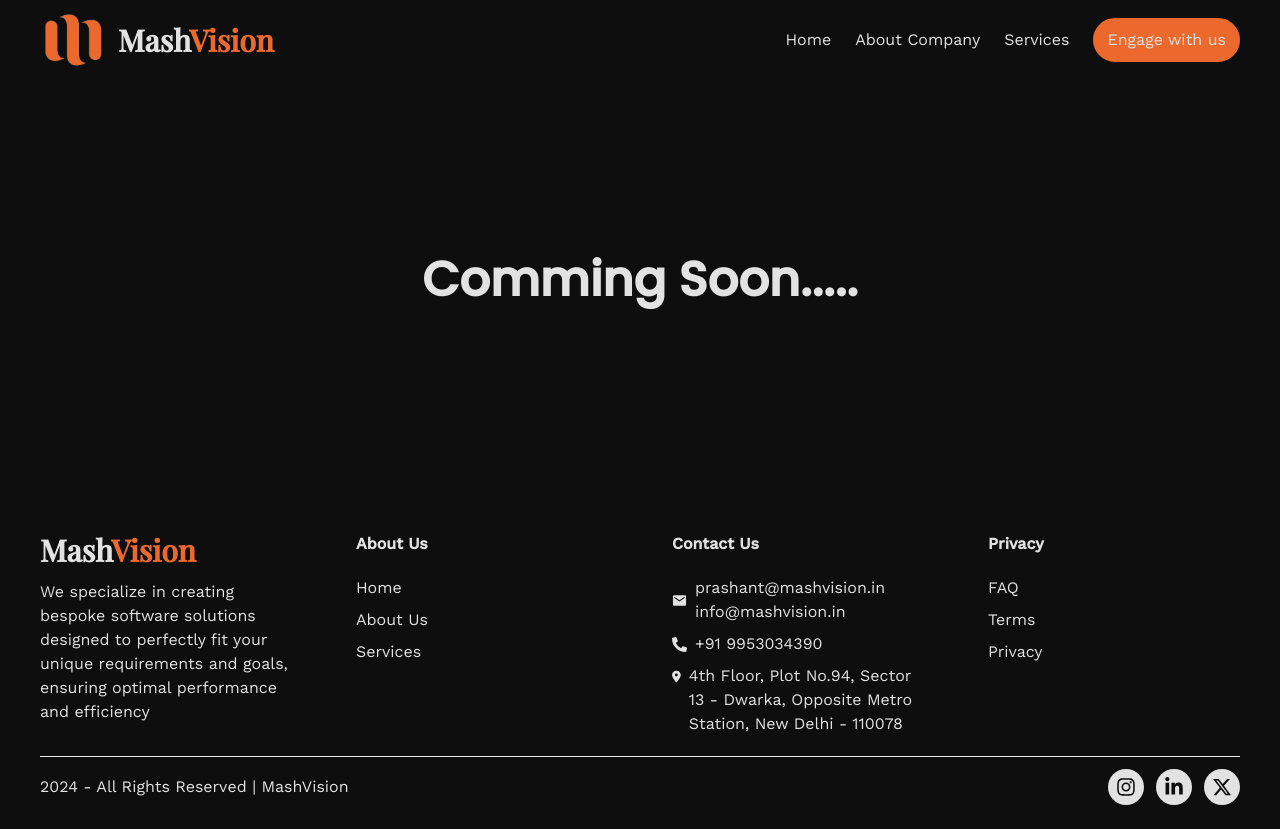
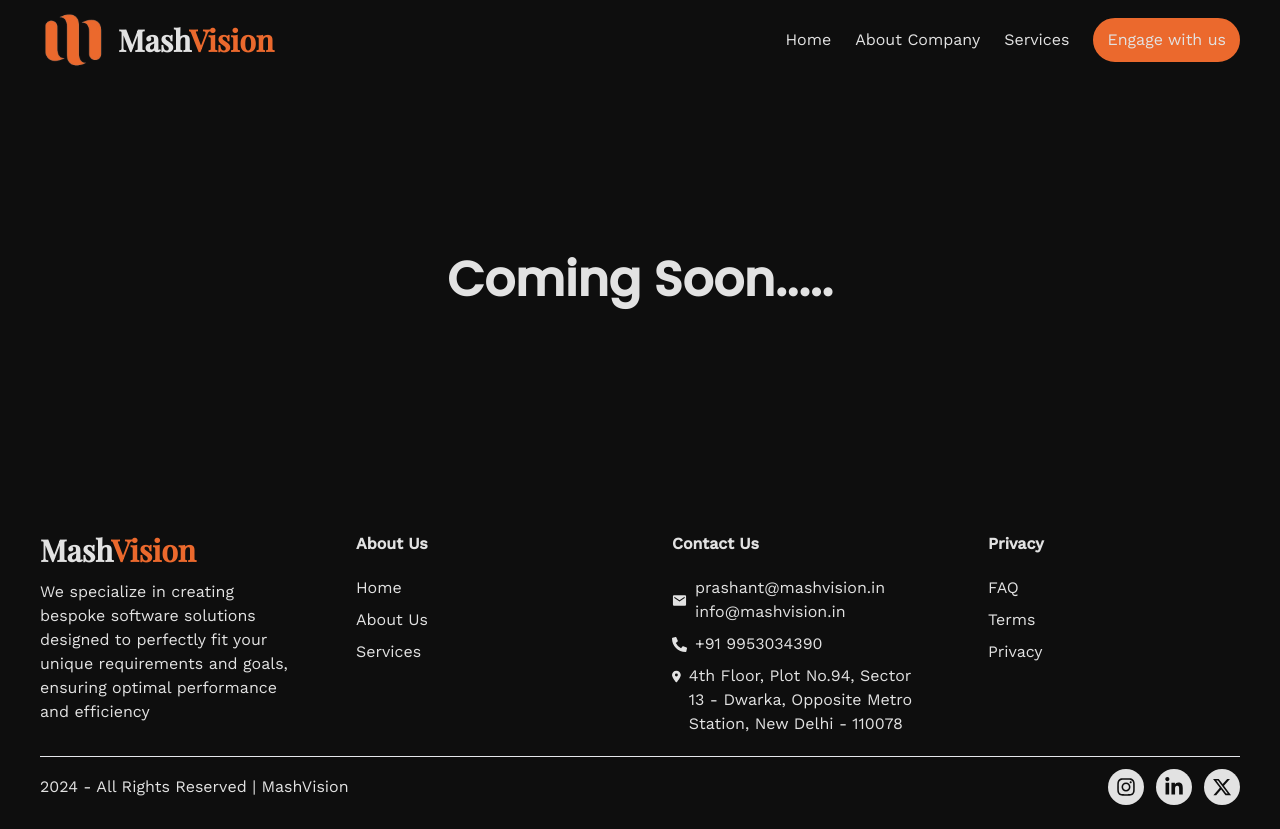
Before and after one commit to sai-ram-kaushik/mashvision, a Next.js app: page /business-assistants in a window 1280 px wide. Built offline with nearby package versions, Linux system fonts and the light colour scheme.

Commit message:
Corrected some spelling mistakes

```diff
--- a/app/business-assistants/page.jsx
+++ b/app/business-assistants/page.jsx
@@ -4,7 +4,7 @@ const BusinessAssistances = () => {
   return (
     <div className='w-full h-[50vh]'>
         <div className='flex items-center justify-center w-full h-full'>
-            <h2>Comming Soon.....</h2>
+            <h2>Coming Soon.....</h2>
         </div>
     </div>
   )
--- a/app/business-process-automation/page.jsx
+++ b/app/business-process-automation/page.jsx
@@ -4,7 +4,7 @@ const BusinessProcessAutomation = () => {
   return (
     <div className="w-full h-[50vh]">
       <div className="flex items-center justify-center w-full h-full">
-        <h2>Comming Soon.....</h2>
+        <h2>Coming Soon.....</h2>
       </div>
     </div>
   );
--- a/app/chat-bot/page.jsx
+++ b/app/chat-bot/page.jsx
@@ -4,7 +4,7 @@ const ChatBot = () => {
   return (
     <div className='w-full h-[50vh]'>
         <div className='flex items-center justify-center w-full h-full'>
-            <h2>Comming Soon.....</h2>
+            <h2>Coming Soon.....</h2>
         </div>
     </div>
   )
--- a/app/connected-devices/page.jsx
+++ b/app/connected-devices/page.jsx
@@ -4,7 +4,7 @@ const ConnectedDevices = () => {
   return (
     <div className='w-full h-[50vh]'>
         <div className='flex items-center justify-center w-full h-full'>
-            <h2>Comming Soon.....</h2>
+            <h2>Coming Soon.....</h2>
         </div>
     </div>
   )
--- a/app/faq/page.jsx
+++ b/app/faq/page.jsx
@@ -4,7 +4,7 @@ const FAQ = () => {
   return (
     <div className='w-full h-[50vh]'>
         <div className='flex items-center justify-center w-full h-full'>
-            <h2>Comming Soon.....</h2>
+            <h2>Coming Soon.....</h2>
         </div>
     </div>
   )
--- a/app/privacy/page.jsx
+++ b/app/privacy/page.jsx
@@ -4,7 +4,7 @@ const Privacy = () => {
   return (
     <div className='w-full h-[50vh]'>
         <div className='flex items-center justify-center w-full h-full'>
-            <h2>Comming Soon.....</h2>
+            <h2>Coming Soon.....</h2>
         </div>
     </div>
   )
--- a/app/smart-sensor/page.jsx
+++ b/app/smart-sensor/page.jsx
@@ -4,7 +4,7 @@ const SmartSenors = () => {
   return (
     <div className='w-full h-[50vh]'>
         <div className='flex items-center justify-center w-full h-full'>
-            <h2>Comming Soon.....</h2>
+            <h2>Coming Soon.....</h2>
         </div>
     </div>
   )
--- a/app/terms/page.jsx
+++ b/app/terms/page.jsx
@@ -4,7 +4,7 @@ const terms = () => {
   return (
     <div className='w-full h-[50vh]'>
         <div className='flex items-center justify-center w-full h-full'>
-            <h2>Comming Soon.....</h2>
+            <h2>Coming Soon.....</h2>
         </div>
     </div>
   )
--- a/package.json
+++ b/package.json
@@ -10,7 +10,7 @@
   },
   "dependencies": {
     "framer-motion": "^11.0.8",
-    "next": "14.1.2",
+    "next": "^14.1.2",
     "react": "^18",
     "react-dom": "^18",
     "react-icons": "^5.0.1"
```
Also changed, not shown: 1 other file (tests, documents, lock files or other folders).
